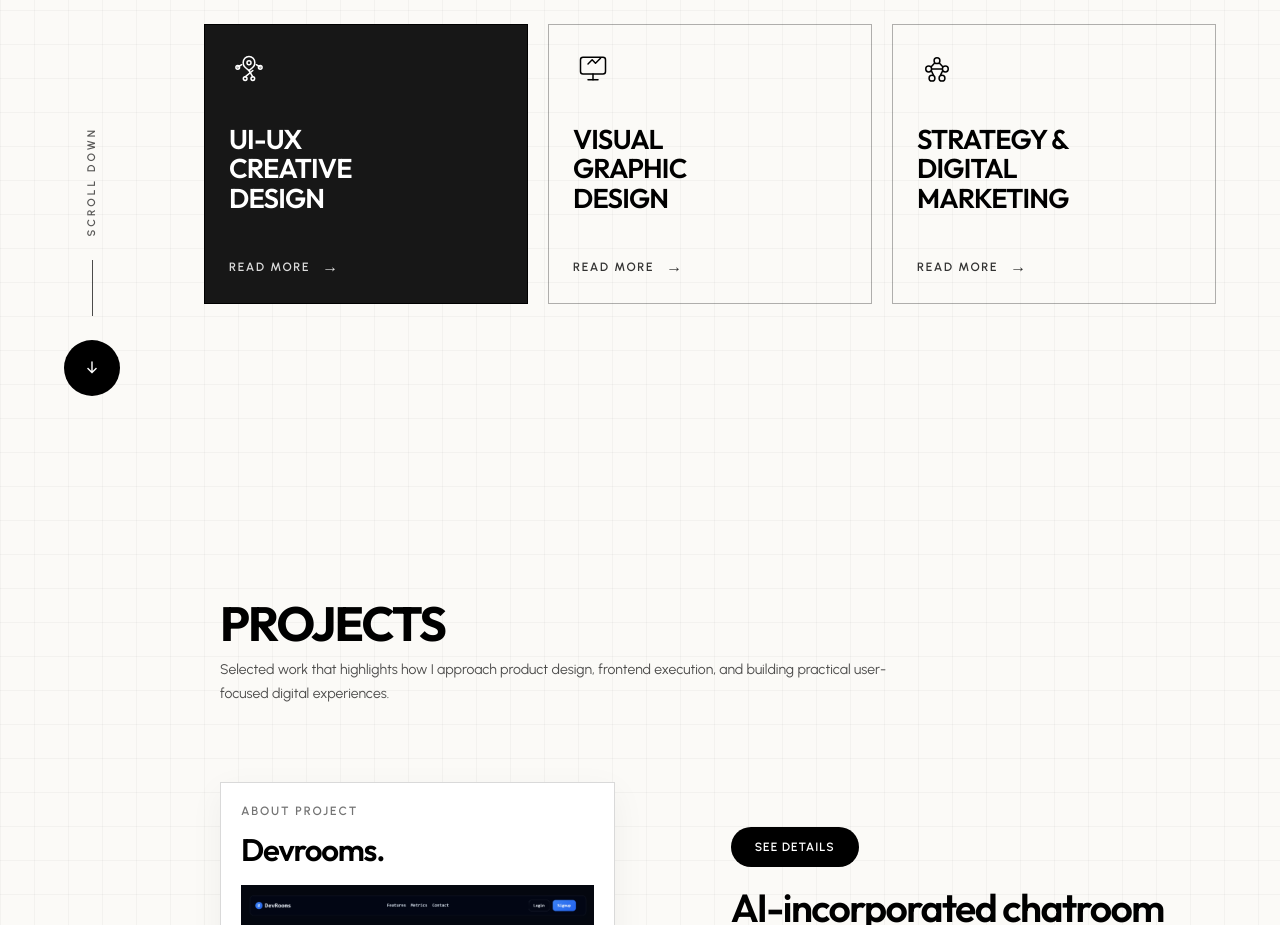
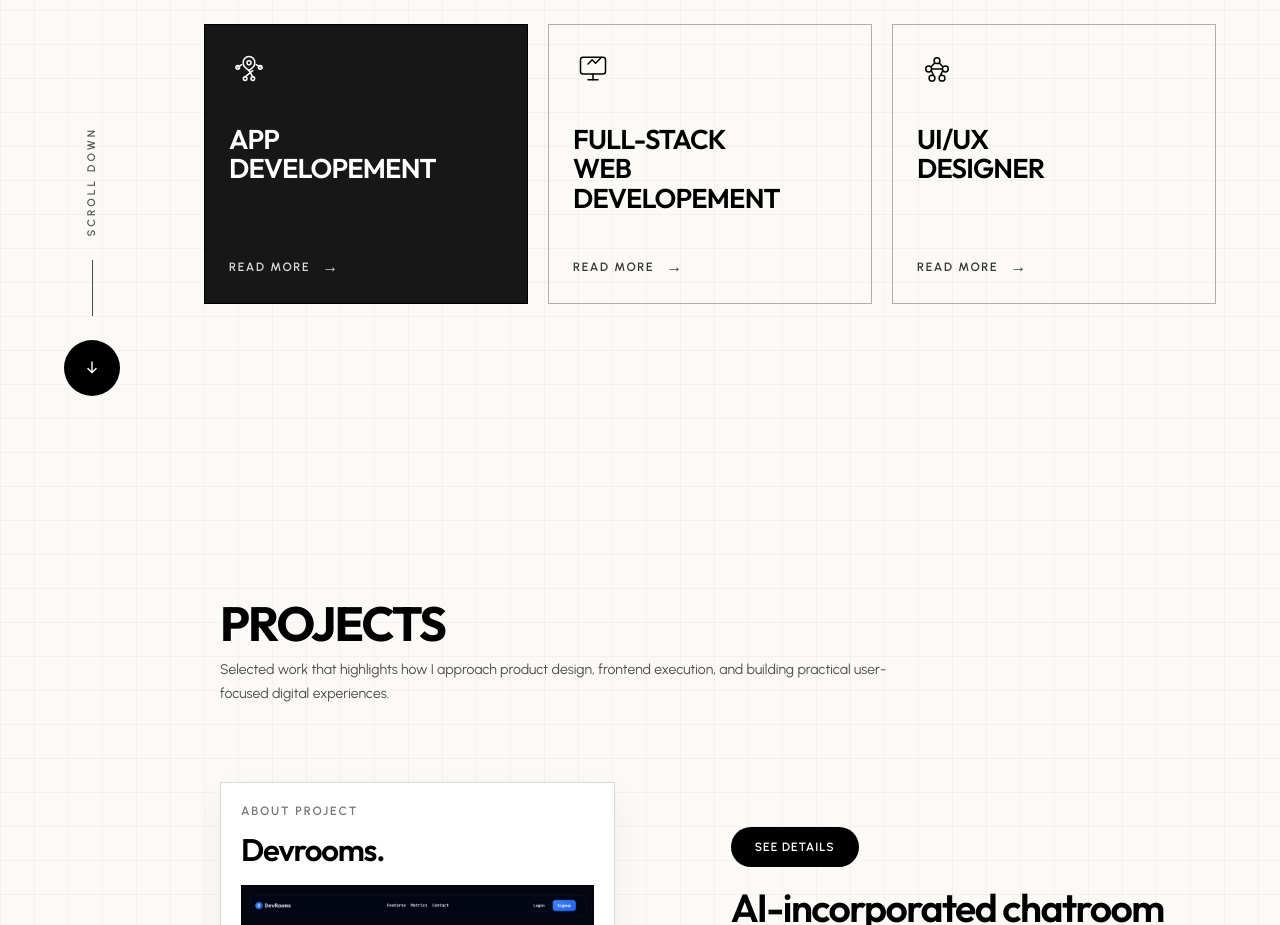
Before and after one commit to ayushray145/portfolio, a React (Vite) app: page / in a window 1280 px wide. Shown: the part 1180-2105 px from the top of the page. Built offline with nearby package versions, Linux system fonts and the light colour scheme; the HTML template or start-up script is replaced by a standard one.

Commit message:
added main links

```diff
--- a/src/App.jsx
+++ b/src/App.jsx
@@ -152,7 +152,7 @@ function ServiceIcon({ type, inverted }) {
   );
 }
 
-function ServiceCard({ card }) {
+function ServiceCard({ card, onOpen }) {
   const cardClass = card.inverted
     ? "border-black bg-[#171717] text-white"
     : "border-black/30 bg-transparent text-black";
@@ -168,14 +168,48 @@ function ServiceCard({ card }) {
           {card.title}
         </h3>
       </div>
-      <a
-        href={card.href}
+      <button
+        type="button"
+        onClick={() => onOpen(card)}
         className={`inline-flex items-center gap-3 text-xs font-semibold tracking-[0.14em] ${linkClass}`}
       >
         <span>READ MORE</span>
         <span className="text-base">→</span>
-      </a>
+      </button>
     </article>
+  );
+}
+
+function ServiceDetailModal({ card, onClose }) {
+  return (
+    <div className="fixed inset-0 z-50 flex items-center justify-center bg-black/45 px-6 py-8 backdrop-blur-[2px]">
+      <div className="relative w-full max-w-2xl border border-black/15 bg-ivory p-8 shadow-[0_24px_80px_rgba(0,0,0,0.16)] sm:p-10">
+        <button
+          type="button"
+          onClick={onClose}
+          className="absolute right-5 top-5 text-sm font-semibold uppercase tracking-[0.14em] text-black/55"
+        >
+          Close
+        </button>
+
+        <p className="text-sm font-semibold uppercase tracking-[0.14em] text-black/55">Service Details</p>
+        <h3 className="mt-4 max-w-xl font-display text-[2.2rem] font-bold leading-[1.02] tracking-[-0.04em] text-black sm:text-[2.8rem]">
+          {card.title}
+        </h3>
+        <p className="mt-6 text-[15px] leading-8 text-black/82">{card.summary}</p>
+
+        <div className="mt-8">
+          <p className="text-sm font-semibold uppercase tracking-[0.14em] text-black/55">Languages &amp; Tools</p>
+          <div className="mt-4 flex flex-wrap gap-3">
+            {card.tools.map((item) => (
+              <span key={item} className="border border-black/20 px-4 py-2 text-sm font-medium text-black">
+                {item}
+              </span>
+            ))}
+          </div>
+        </div>
+      </div>
+    </div>
   );
 }
 
@@ -304,6 +338,7 @@ function SectionScroll({ href, label = "Scroll Down", className = "" }) {
 
 function App() {
   const [activeProject, setActiveProject] = useState(null);
+  const [activeService, setActiveService] = useState(null);
 
   return (
     <div className="landing-shell min-h-screen bg-ivory text-black">
@@ -404,7 +439,11 @@ function App() {
 
             <div className="mt-12 grid gap-5 lg:grid-cols-3">
               {serviceCards.map((card) => (
-                <ServiceCard key={card.title} card={card} />
+                <ServiceCard
+                  key={card.title}
+                  card={card}
+                  onOpen={setActiveService}
+                />
               ))}
             </div>
           </div>
@@ -506,6 +545,10 @@ function App() {
           </div>
         </div>
       ) : null}
+
+      {activeService ? (
+        <ServiceDetailModal card={activeService} onClose={() => setActiveService(null)} />
+      ) : null}
     </div>
   );
 }
--- a/src/data/portfolio.js
+++ b/src/data/portfolio.js
@@ -14,12 +14,12 @@ export const heroCards = [
   {
     title: "My Projects",
     description: "See all of the project I have done.",
-    href: "#",
+    href: "#projects",
   },
   {
     title: "About Me",
     description: "Learn about what i do",
-    href: "#",
+    href: "#education",
   },
   {
     title: "Contact me",
@@ -57,22 +57,31 @@ export const servicesIntro = {
 
 export const serviceCards = [
   {
-    title: "UI-UX CREATIVE DESIGN",
+    title: "APP DEVELOPEMENT",
     type: "design",
     href: "#",
     inverted: true,
+    summary:
+      "I build Android and cross-platform app interfaces with practical architecture, responsive UI patterns, and a strong focus on usability.",
+    tools: ["Java", "Kotlin", "Flutter", "Android Studio"],
   },
   {
-    title: "VISUAL GRAPHIC DESIGN",
+    title: "FULL-STACK WEB DEVELOPEMENT",
     type: "monitor",
     href: "#",
     inverted: false,
+    summary:
+      "I develop full-stack web applications with clean frontend structure, scalable backend logic, and smooth integration between APIs and UI.",
+    tools: ["React", "Node.js", "Express", "MongoDB"],
   },
   {
-    title: "STRATEGY & DIGITAL MARKETING",
+    title: "UI/UX DESIGNER",
     type: "network",
     href: "#",
     inverted: false,
+    summary:
+      "I design interfaces that are visually clean, intuitive to navigate, and aligned with user goals through practical design thinking.",
+    tools: ["Figma", "Wireframing", "User Flows", "Prototyping"],
   },
 ];
 
```
